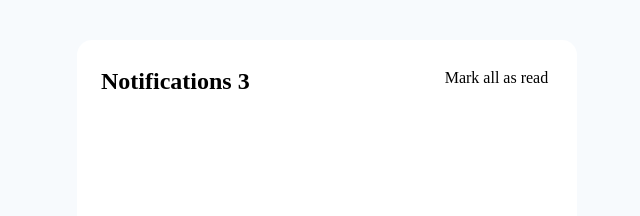
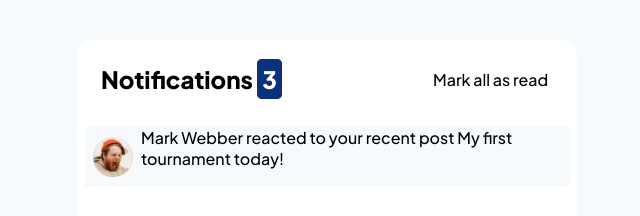
Before and after one commit to okutewonah/fm-notifications-page, a plain HTML site: page index.html in a window 1280 px wide. Shown: the whole page, without its empty margins (313-953 px from the left). Drawn offline with Linux system fonts and the light colour scheme.

Commit message:
added image files

```diff
--- a/index.html
+++ b/index.html
@@ -10,14 +10,29 @@
 <body>
   <main>
     <div class="container">
+      <!-- Container header -->
       <div class="header">
         <div class="header-left">
-          <h2>Notifications <span>3</span> </h2>
+          <h1>Notifications <span>3</span> </h1>
         </div>
         <div class="header-right">
           Mark all as read
         </div>
       </div>
+      <!-- End container header -->
+
+      <!-- Container body -->
+      <div class="body">
+        <div class="card">
+          <div class="card-image">
+            <img src="images/avatar-mark-webber.webp" alt="">
+          </div>
+          <div class="card-body">
+            <span>Mark Webber</span> reacted to your recent post My first tournament today!
+          </div>
+        </div>
+      </div>
+      <!-- End container body -->
     </div>
   </main>
 </body>
--- a/style.css
+++ b/style.css
@@ -1,4 +1,7 @@
+@import url('https://fonts.googleapis.com/css2?family=Plus+Jakarta+Sans:wght@500;800&display=swap');
+
 body {
+  font-family: 'Plus Jakarta Sans', sans-serif;
   display: flex;
   /* align-items: center; */
   justify-content: center;
@@ -18,8 +21,8 @@ main {
   border-radius: 15px;
   /* border: 1px solid hsl(0, 0%, 100%); */
   background-color: hsl(0, 0%, 100%);
-  display: flex;
-  justify-content: center;
+  /* display: flex; */
+  /* justify-content: center; */
 }
 .header {
   display: flex;
@@ -29,7 +32,31 @@ main {
   margin-right: auto;
   padding: 0.5rem 1.5rem;
 }
+.header-left h1 {
+  font-size: 1.5rem;
+}
+.header-left span {
+  background-color: hsl(219, 85%, 26%);
+  color: white;
+  border: 5px solid hsl(219, 85%, 26%);
+  border-radius: 5px;
+}
 .header-right {
   margin-left: auto;
   padding: 1.8rem;
 }
+.card {
+  display: flex;
+  background-color: hsl(210, 60%, 98%);
+  margin: .5rem;
+  /* padding: .5rem; */
+  height: 60px;
+}
+.card-image {
+  margin: .5rem;
+  display: flex;
+  align-items: center;
+}
+.card-image img {
+  height: 40px;
+}
```
Also changed, not shown: images/avatar-angela-gray.webp (added), images/avatar-anna-kim.webp (added), images/avatar-jacob-thompson.webp (added), images/avatar-kimberly-smith.webp (added), images/avatar-mark-webber.webp (added), images/avatar-nathan-peterson.webp (added), images/avatar-rizky-hasanuddin.webp (added), images/favicon-32x32.png (added), images/image-chess.webp (added).
